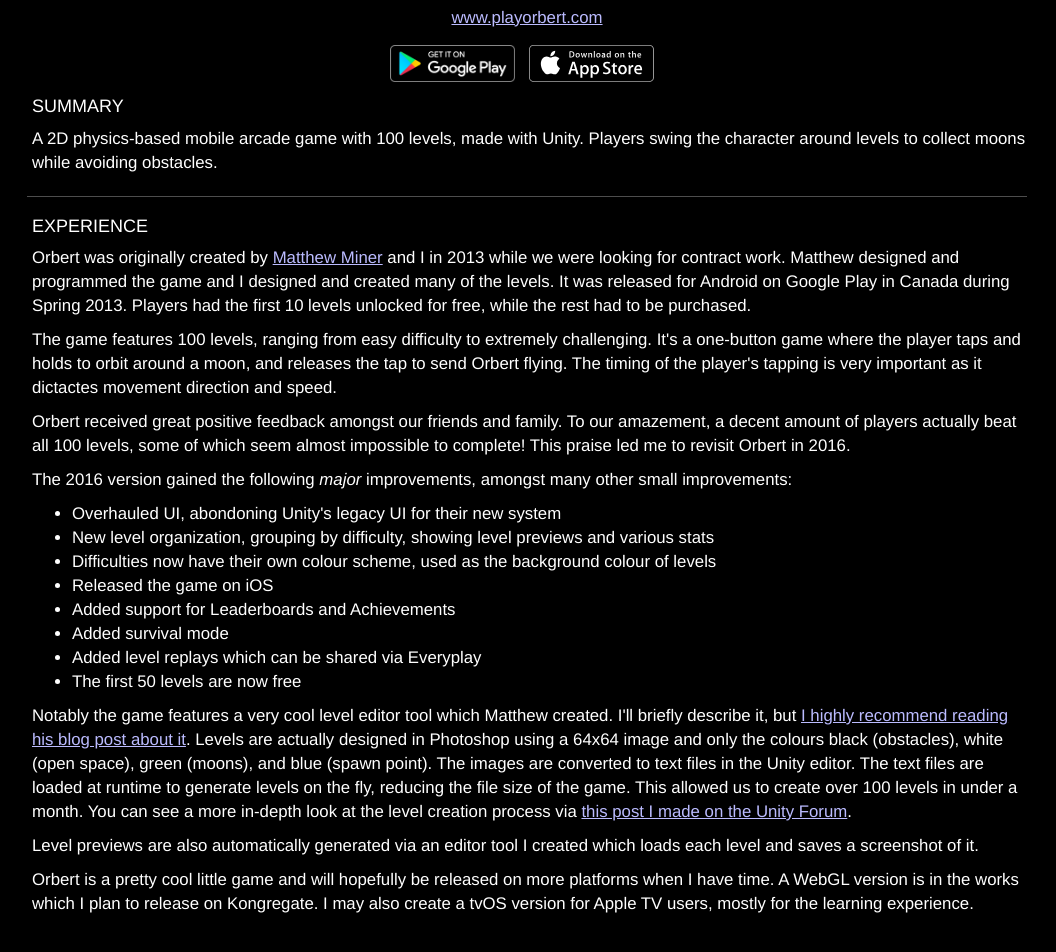
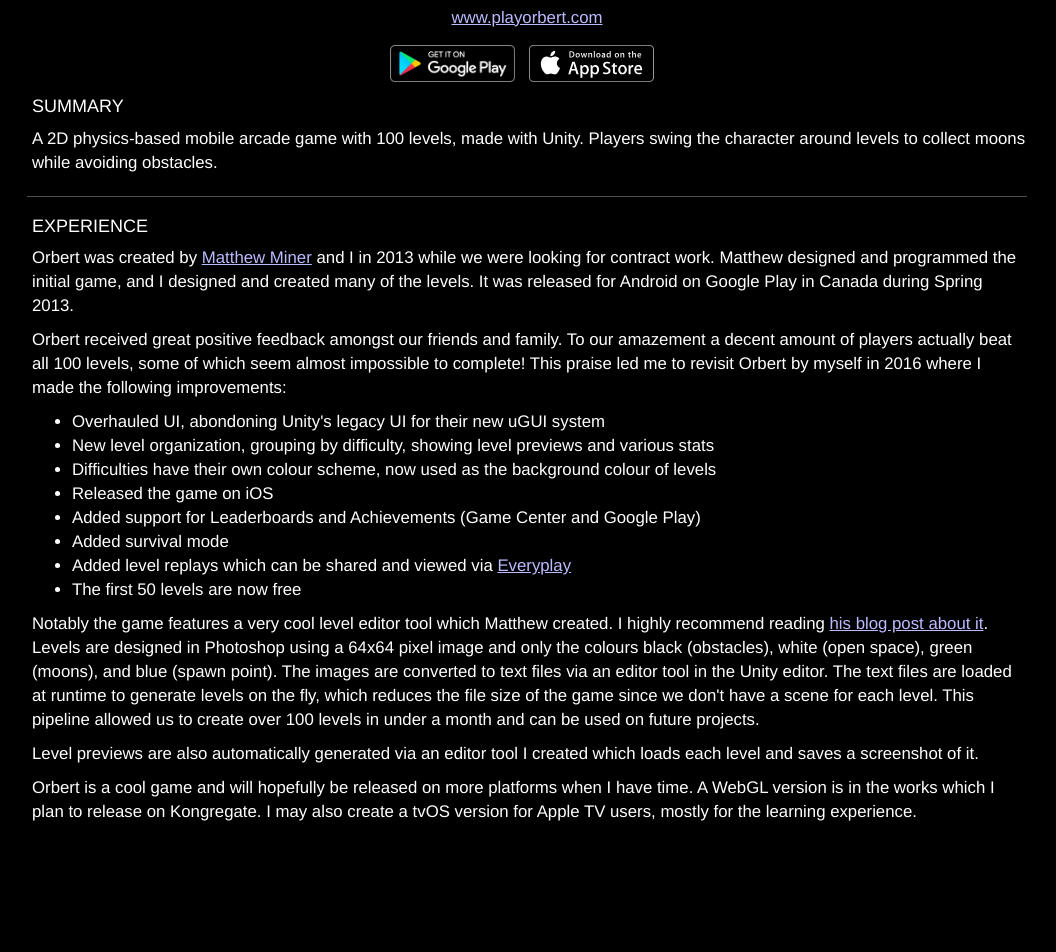
Before and after one commit to bradkeys/bradkeys.com, a Jekyll site: the page built from portfolio/orbert.html, in a window 1280 px wide and 1400 px high, scrolled down 537 px. Shown: the part 434-1386 px from the top of the window, without its empty margins (113-1169 px from the left). Built offline with Jekyll 4.4.1, drawn with Linux system fonts in a browser that asks for light colours; nearby versions of some CDN libraries; after the commit the page ends 1845 px from its top, so only the background shows below that.

Commit message:
Touched up my experience with Orbert.

```diff
--- a/portfolio/orbert.html
+++ b/portfolio/orbert.html
@@ -4,48 +4,38 @@
 ---
 
 <p>
-    Orbert was originally created by <a href="http://www.matthewminer.com">Matthew Miner</a> and I in 2013 while we were looking for contract work.
-    Matthew designed and programmed the game and I designed and created many of the levels.
+    Orbert was created by <a href="http://www.matthewminer.com">Matthew Miner</a> and I in 2013 while we were looking for contract work.
+    Matthew designed and programmed the initial game, and I designed and created many of the levels.
     It was released for Android on Google Play in Canada during Spring 2013.
-    Players had the first 10 levels unlocked for free, while the rest had to be purchased.
-</p>
-<p>
-    The game features 100 levels, ranging from easy difficulty to extremely challenging.
-    It's a one-button game where the player taps and holds to orbit around a moon, and releases the tap to send Orbert flying.
-    The timing of the player's tapping is very important as it dictactes movement direction and speed.
 </p>
 <p>
     Orbert received great positive feedback amongst our friends and family.
-    To our amazement, a decent amount of players actually beat all 100 levels, some of which seem almost impossible to complete!
-    This praise led me to revisit Orbert in 2016.
-</p>
-<p>
-    The 2016 version gained the following <em>major</em> improvements, amongst many other small improvements:
+    To our amazement a decent amount of players actually beat all 100 levels, some of which seem almost impossible to complete!
+    This praise led me to revisit Orbert by myself in 2016 where I made the following improvements:
 </p>
 <ul>
-    <li>Overhauled UI, abondoning Unity's legacy UI for their new system</li>
+    <li>Overhauled UI, abondoning Unity's legacy UI for their new uGUI system</li>
     <li>New level organization, grouping by difficulty, showing level previews and various stats</li>
-    <li>Difficulties now have their own colour scheme, used as the background colour of levels</li>
+    <li>Difficulties have their own colour scheme, now used as the background colour of levels</li>
     <li>Released the game on iOS</li>
-    <li>Added support for Leaderboards and Achievements</li>
+    <li>Added support for Leaderboards and Achievements (Game Center and Google Play)</li>
     <li>Added survival mode</li>
-    <li>Added level replays which can be shared via Everyplay</li>
+    <li>Added level replays which can be shared and viewed via <a href="https://everyplay.com/orbert/videos">Everyplay</a></li>
     <li>The first 50 levels are now free</li>
 </ul>
 <p>
 	Notably the game features a very cool level editor tool which Matthew created.
-	I'll briefly describe it, but <a href="http://matthewminer.com/2015/05/11/level-editing-off-the-beaten-path.html">I highly recommend reading his blog post about it</a>.
-	Levels are actually designed in Photoshop using a 64x64 image and only the colours black (obstacles), white (open space), green (moons), and blue (spawn point).
-	The images are converted to text files in the Unity editor.
-	The text files are loaded at runtime to generate levels on the fly, reducing the file size of the game.
-	This allowed us to create over 100 levels in under a month.
-	You can see a more in-depth look at the level creation process via <a href="https://forum.unity3d.com/threads/free-ios-android-orbert.433363/">this post I made on the Unity Forum</a>.
+	I highly recommend reading <a href="http://matthewminer.com/2015/05/11/level-editing-off-the-beaten-path.html">his blog post about it</a>.
+	Levels are designed in Photoshop using a 64x64 pixel image and only the colours black (obstacles), white (open space), green (moons), and blue (spawn point).
+	The images are converted to text files via an editor tool in the Unity editor.
+	The text files are loaded at runtime to generate levels on the fly, which reduces the file size of the game since we don't have a scene for each level.
+	This pipeline allowed us to create over 100 levels in under a month and can be used on future projects.
 </p>
 <p>
     Level previews are also automatically generated via an editor tool I created which loads each level and saves a screenshot of it.
 </p>
 <p>
-    Orbert is a pretty cool little game and will hopefully be released on more platforms when I have time.
+    Orbert is a cool game and will hopefully be released on more platforms when I have time.
     A WebGL version is in the works which I plan to release on Kongregate.
     I may also create a tvOS version for Apple TV users, mostly for the learning experience.
 </p>
```
